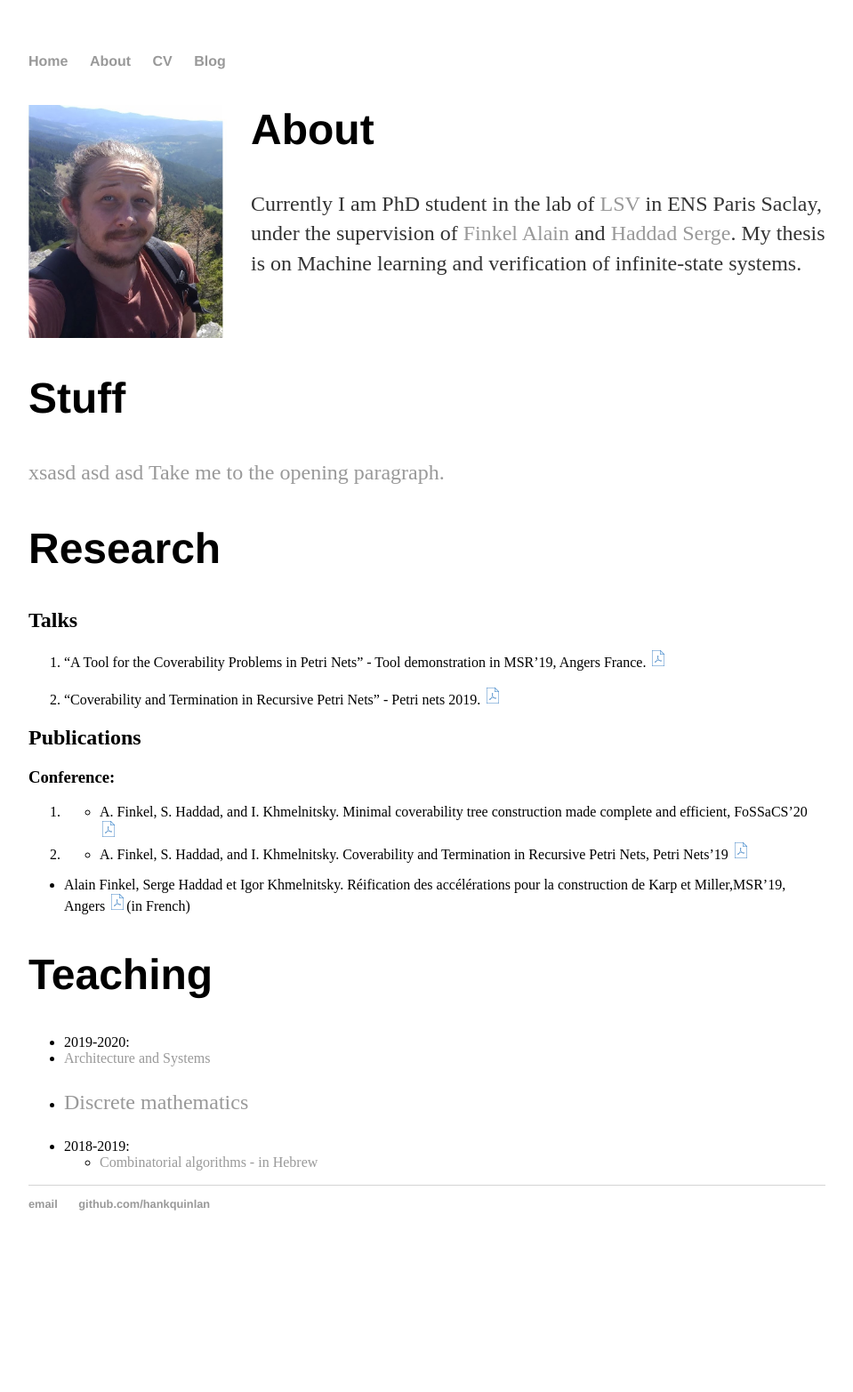
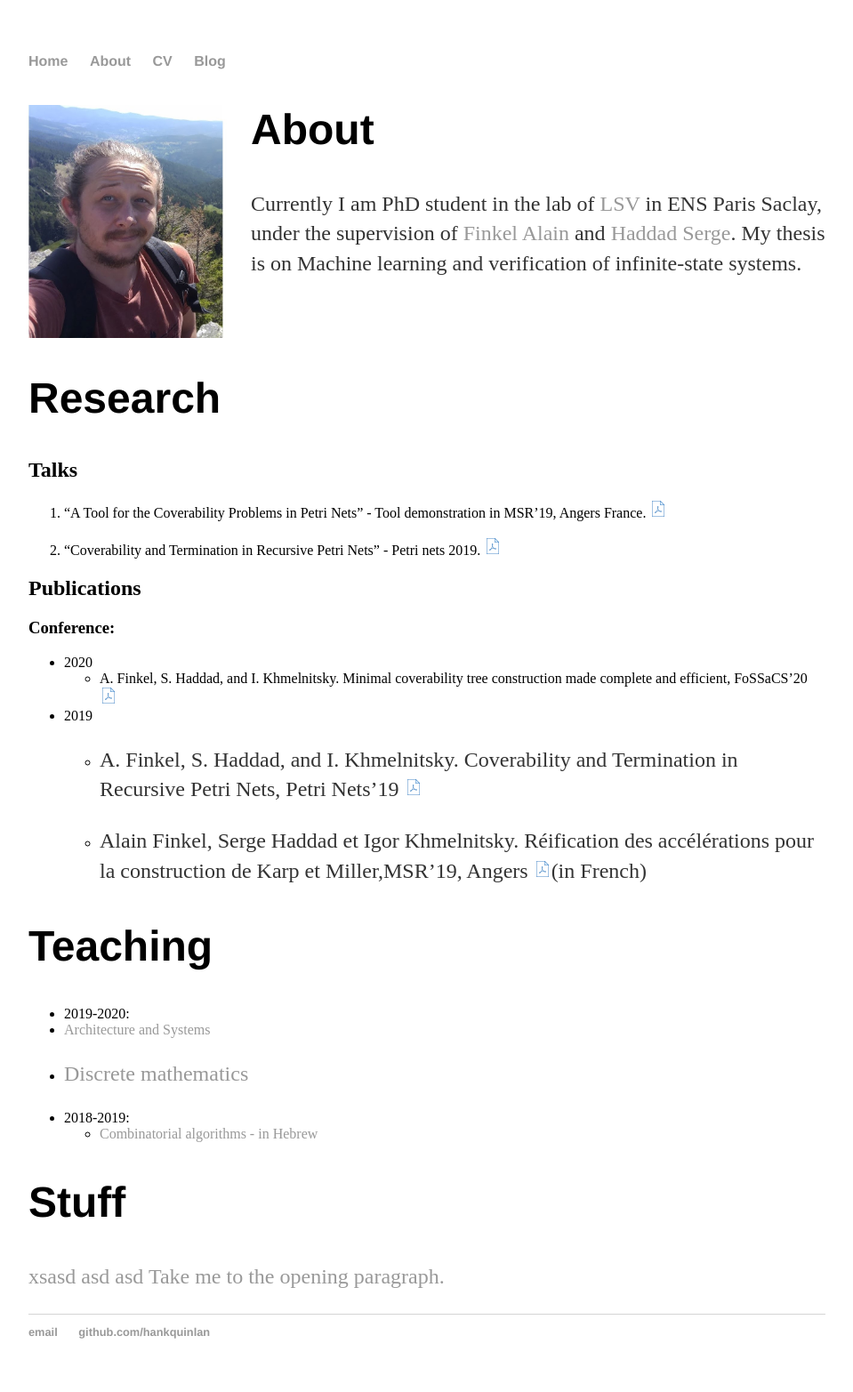
Before and after one commit to IgorKhm/igorkhm.github.io, a Jekyll site: the page built from index.md, in a window 1280 px wide. Shown: the whole page at 89% size, without its empty margins (160-1119 px from the left). Built offline with Jekyll 4.4.1, drawn with Linux system fonts in a browser that asks for light colours; before the commit the page ends 1421 px from its top, so only the background shows below that.

Commit message:
Update index.md

```diff
--- a/index.md
+++ b/index.md
@@ -19,20 +15,17 @@
 
 ## Publications
 ### Conference:
-2020.
++ 2020
    +  A. Finkel, S. Haddad, and I. Khmelnitsky. Minimal coverability tree construction made complete and efficient, FoSSaCS'20
    <a href="/tobeadded.md"><img src="pictures/pdf.png" alt="drawing" width="20"/></a>
 
 
-2019.
++ 2019
    +  A. Finkel, S. Haddad, and I. Khmelnitsky. Coverability and Termination in Recursive Petri Nets, Petri Nets'19
    <a href="https://hal.inria.fr/hal-02081019"><img src="pictures/pdf.png" alt="drawing" width="20"/></a>
 
    + Alain Finkel, Serge Haddad et Igor Khmelnitsky. Réification des accélérations pour la construction de Karp et Miller,MSR'19, Angers
    <a href="https://hal.archives-ouvertes.fr/hal-02431913"><img src="pictures/pdf.png" alt="drawing" width="20"/></a>(in French)
-
-
-
 
 # Teaching
 <p id="opening"> </p>
```
Also changed, not shown: other parts of index.md (+6 -4 lines).
